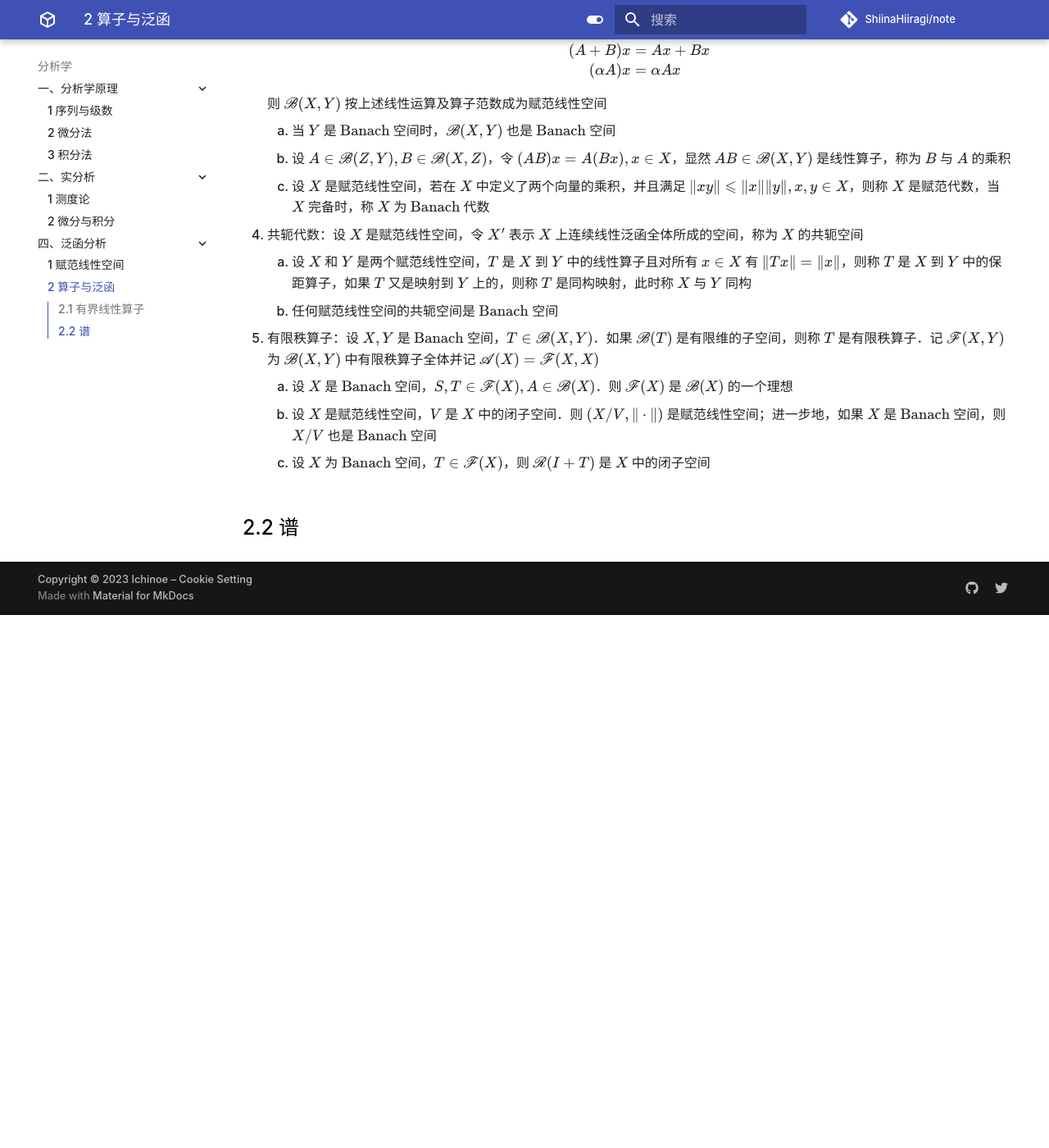
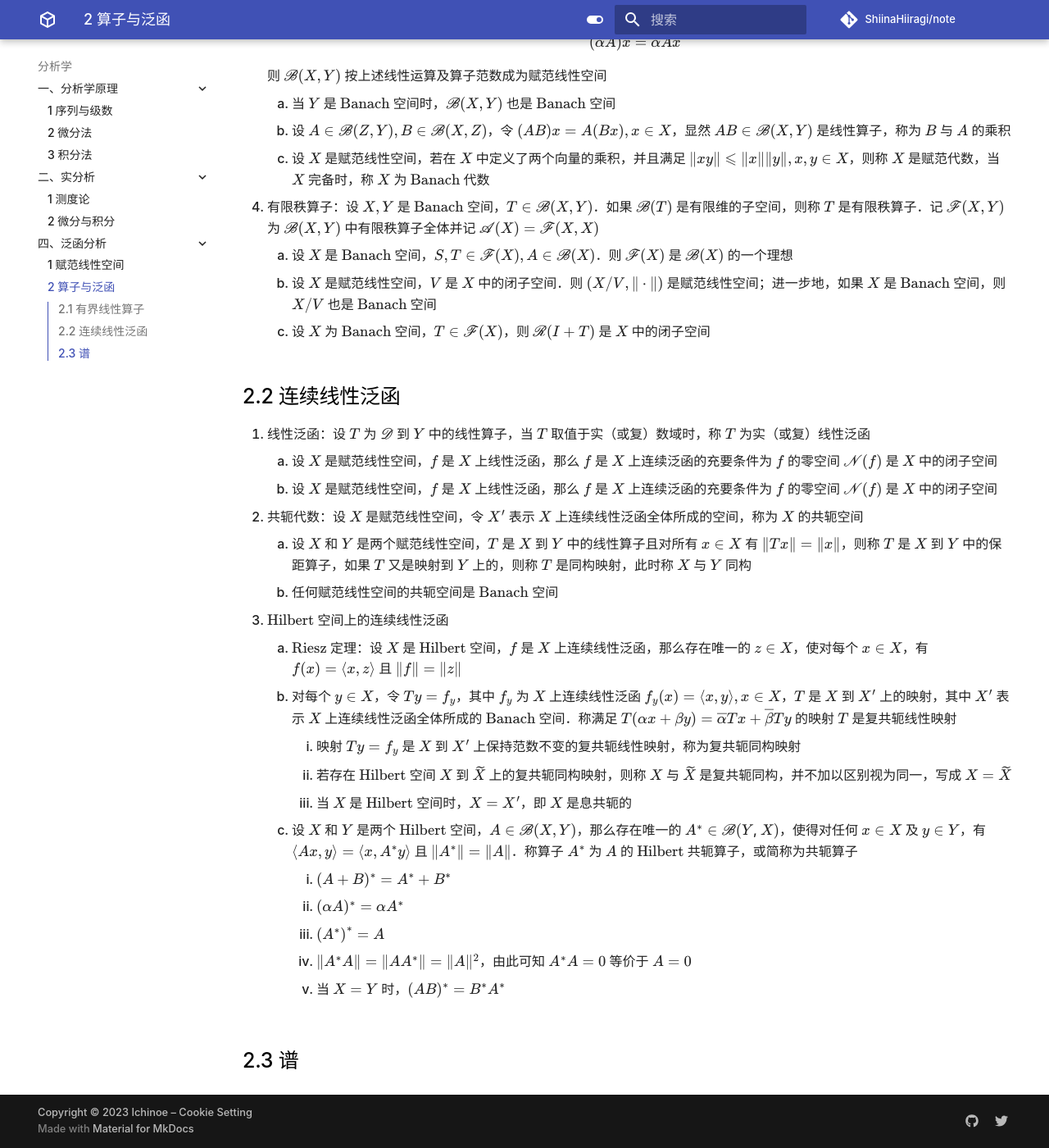
Before and after one commit to ShiinaHiiragi/note, an MkDocs documentation site: the page built from docs/anly/func/op.md, in a window 1280 px wide and 1400 px high, scrolled down 930 px. Shown: the whole window at 82% size. Built offline with MkDocs 1.6.1 and Material for MkDocs 9.7.7, drawn with Linux system fonts in a browser that asks for light colours; comment, search, counter and statistics services are not loaded; before the commit the page ends 1680 px from its top, so only the background shows below that; some of the changed text lies outside the part shown.

Commit message:
new in op

```diff
--- a/docs/anly/func/op.md
+++ b/docs/anly/func/op.md
@@ -35,12 +34,29 @@
     2. 设 $A \in \mathscr{B}(Z, Y), B \in \mathscr{B}(X, Z)$，令 $(A B) x=A(B x), x \in X$，显然 $A B \in \mathscr{B}(X, Y)$ 是线性算子，称为 $B$ 与 $A$ 的乘积
     3. 设 $X$ 是赋范线性空间，若在 $X$ 中定义了两个向量的乘积，并且满足 $\|x y\| \leqslant\|x\|\|y\|, x, y \in X$，则称 $X$ 是赋范代数，当 $X$ 完备时，称 $X$ 为 $\text{Banach}$ 代数
 
-4. 共轭代数：设 $X$ 是赋范线性空间，令 $X^{\prime}$ 表示 $X$ 上连续线性泛函全体所成的空间，称为 $X$ 的共轭空间
-    1. 设 $X$ 和 $Y$ 是两个赋范线性空间，$T$ 是 $X$ 到 $Y$ 中的线性算子且对所有 $x \in X$ 有 $\|T x\|=\|x\|$，则称 $T$ 是 $X$ 到 $Y$ 中的保距算子，如果 $T$ 又是映射到 $Y$ 上的，则称 $T$ 是同构映射，此时称 $X$ 与 $Y$ 同构
-    2. 任何赋范线性空间的共轭空间是 $\text{Banach}$ 空间
-5. 有限秩算子：设 $X, Y$ 是 $\text{Banach}$ 空间，$T \in \mathscr{B}(X, Y)$．如果 $\mathscr{B}(T)$ 是有限维的子空间，则称 $T$ 是有限秩算子．记 $\mathscr{F}(X, Y)$ 为 $\mathscr{B}(X, Y)$ 中有限秩算子全体并记 $\mathscr{A}(X)=\mathscr{F} (X, X)$
+4. 有限秩算子：设 $X, Y$ 是 $\text{Banach}$ 空间，$T \in \mathscr{B}(X, Y)$．如果 $\mathscr{B}(T)$ 是有限维的子空间，则称 $T$ 是有限秩算子．记 $\mathscr{F}(X, Y)$ 为 $\mathscr{B}(X, Y)$ 中有限秩算子全体并记 $\mathscr{A}(X)=\mathscr{F} (X, X)$
     1. 设 $X$ 是 $\text{Banach}$ 空间，$S, T \in \mathscr{F}(X), A \in \mathscr{B}(X)$．则 $\mathscr{F}(X)$ 是 $\mathscr{B}(X)$ 的一个理想
     2. 设 $X$ 是赋范线性空间，$V$ 是 $X$ 中的闭子空间．则 $(X / V,\|\cdot\|)$ 是赋范线性空间；进一步地，如果 $X$ 是 $\text{Banach}$ 空间，则 $X / V$ 也是 $\text{Banach}$ 空间
     3. 设 $X$ 为 $\text{Banach}$ 空间，$T \in \mathscr{F} (X)$，则 $\mathscr{R}(I+T)$ 是 $X$ 中的闭子空间
 
-## 2.2 谱
+## 2.2 连续线性泛函
+1. 线性泛函：设 $T$ 为 $\mathscr{D}$ 到 $Y$ 中的线性算子，当 $T$ 取值于实（或复）数域时，称 $T$ 为实（或复）线性泛函
+    1. 设 $X$ 是赋范线性空间，$f$ 是 $X$ 上线性泛函，那么 $f$ 是 $X$ 上连续泛函的充要条件为 $f$ 的零空间 $\mathscr{N}(f)$ 是 $X$ 中的闭子空间
+    2. 设 $X$ 是赋范线性空间，$f$ 是 $X$ 上线性泛函，那么 $f$ 是 $X$ 上连续泛函的充要条件为 $f$ 的零空间 $\mathscr{N}(f)$ 是 $X$ 中的闭子空间
+2. 共轭代数：设 $X$ 是赋范线性空间，令 $X^{\prime}$ 表示 $X$ 上连续线性泛函全体所成的空间，称为 $X$ 的共轭空间
+    1. 设 $X$ 和 $Y$ 是两个赋范线性空间，$T$ 是 $X$ 到 $Y$ 中的线性算子且对所有 $x \in X$ 有 $\|T x\|=\|x\|$，则称 $T$ 是 $X$ 到 $Y$ 中的保距算子，如果 $T$ 又是映射到 $Y$ 上的，则称 $T$ 是同构映射，此时称 $X$ 与 $Y$ 同构
+    2. 任何赋范线性空间的共轭空间是 $\text{Banach}$ 空间
+3. $\text{Hilbert}$ 空间上的连续线性泛函
+    1. $\text{Riesz}$ 定理：设 $X$ 是 $\text{Hilbert}$ 空间，$f$ 是 $X$ 上连续线性泛函，那么存在唯一的 $z \in X$，使对每个 $x \in X$，有 $f(x)=\langle x, z\rangle$ 且 $\|f\|=\|z\|$
+    2. 对每个 $y \in X$，令 $T y=f_{y}$，其中 $f_{y}$ 为 $X$ 上连续线性泛函 $f_{y}(x)=\langle x, y\rangle, x \in X$，$T$ 是 $X$ 到 $X^{\prime}$ 上的映射，其中 $X^{\prime}$ 表示 $X$ 上连续线性泛函全体所成的 $\text{Banach}$ 空间．称满足 $T(\alpha x+\beta y)=\overline{\alpha} T x+\overline{\beta} T y$ 的映射 $T$ 是复共轭线性映射
+        1. 映射 $T y=f_{y}$ 是 $X$ 到 $X^{\prime}$ 上保持范数不变的复共轭线性映射，称为复共轭同构映射
+        2. 若存在 $\text{Hilbert}$ 空间 $X$ 到 $\widetilde{X}$ 上的复共轭同构映射，则称 $X$ 与 $\widetilde{X}$ 是复共轭同构，并不加以区别视为同一，写成 $X=\widetilde{X}$
+        3. 当 $X$ 是 $\text{Hilbert}$ 空间时，$X=X^{\prime}$，即 $X$ 是息共轭的
+    3. 设 $X$ 和 $Y$ 是两个 $\text{Hilbert}$ 空间，$A \in \mathscr{B}(X, Y)$，那么存在唯一的 $A^{*} \in \mathscr{B}(Y$, $X)$，使得对任何 $x \in X$ 及 $y \in Y$，有 $\langle A x, y\rangle=\left\langle x, A^{*} y\right\rangle$ 且 $\left\|A^{*}\right\|=\|A\|$．称算子 $A^{*}$ 为 $A$ 的 $\text{Hilbert}$ 共轭算子，或简称为共轭算子
+        1. $(A+B)^{*}=A^{*}+B^{*}$
+        2. $(\alpha A)^{*}=\alpha A^{*}$
+        3. $\left(A^{*}\right)^{*}=A$
+        4. $\left\|A^{*} A\right\|=\left\|A A^{*}\right\|=\|A\|^{2}$，由此可知 $A^{*} A=0$ 等价于 $A=0$
+        5. 当 $X=Y$ 时，$(A B)^{*}=B^{*} A^{*}$
+
+## 2.3 谱
```
Also changed, not shown: other parts of docs/anly/func/op.md (+2 -3 lines), docs/anly/func/norm.md (+19 -2 lines).
